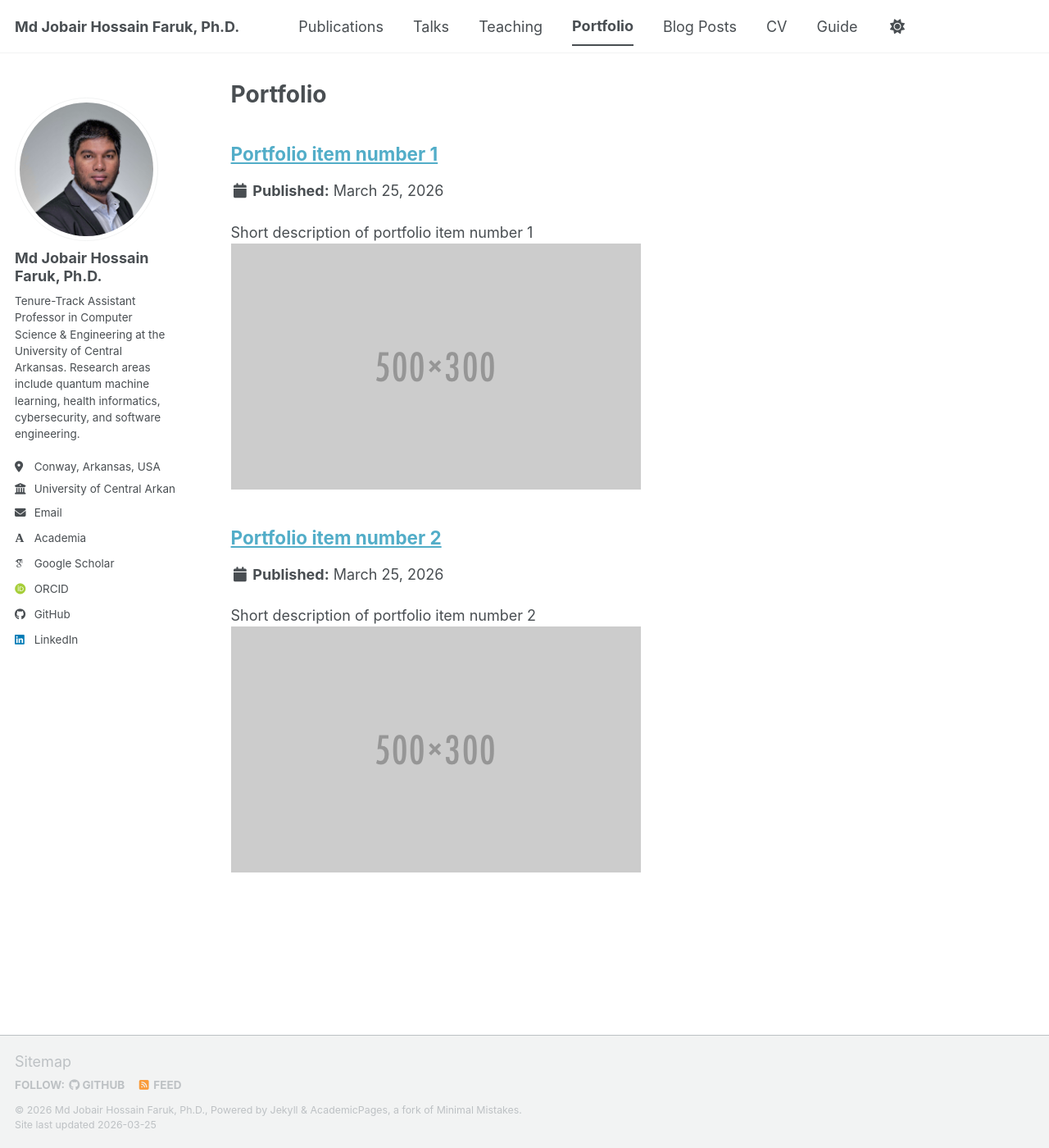
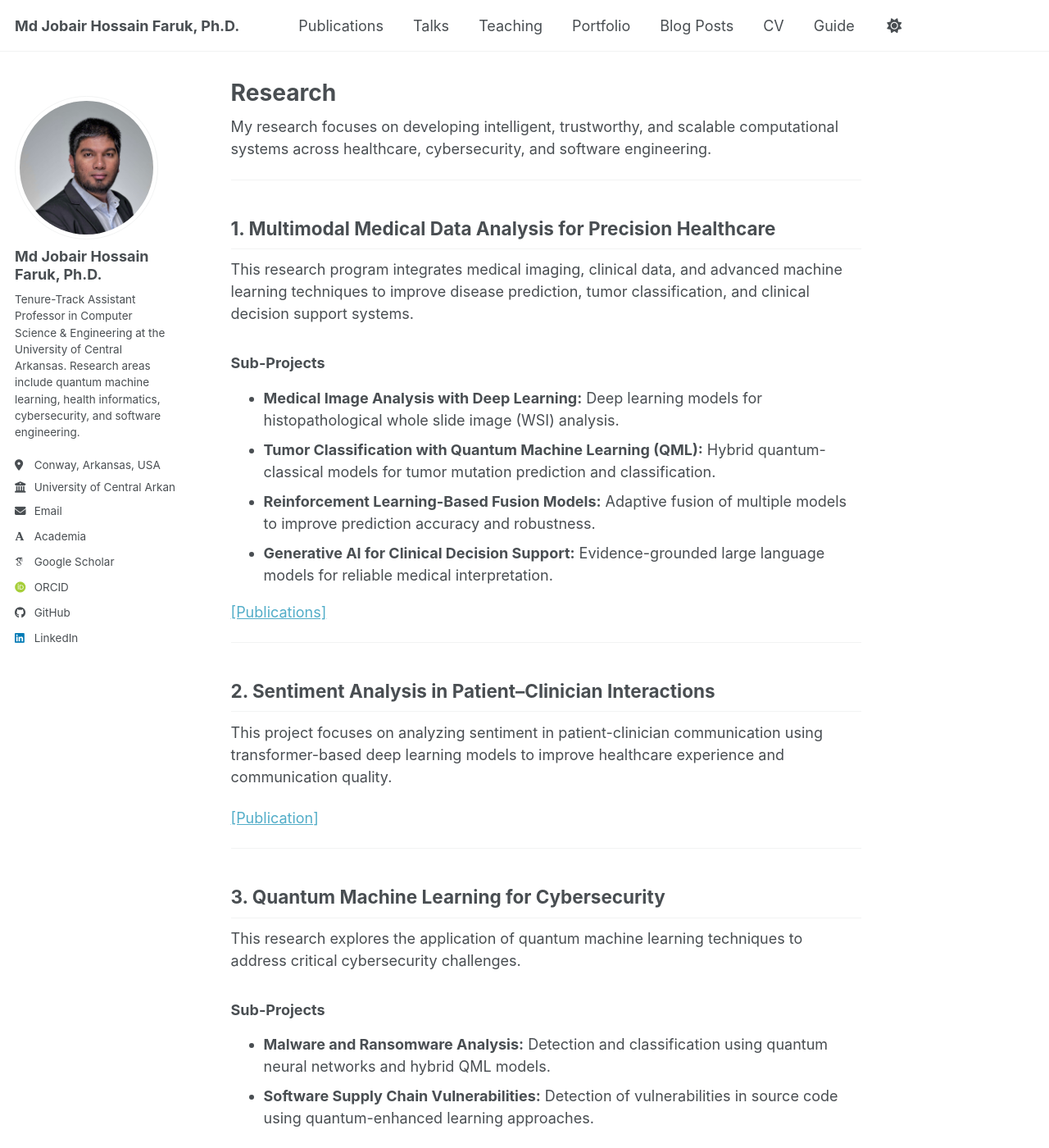
Before and after one commit to jobair-hossain/jobair-hossain.github.io, a Jekyll site: the page built from _pages/portfolio.html, in a window 1280 px wide and 1400 px high. Shown: the whole window at 82% size. Built offline with Jekyll 4.4.1, drawn with Linux system fonts in a browser that asks for light colours; some web fonts are replaced; a script bundle is joined from its source files by our own code; library files that are not in the unit come from our copies; some of the changed text lies outside the part shown.

Commit message:
Update research.html

```diff
--- a/_pages/portfolio.html
+++ b/_pages/portfolio.html
@@ -1,13 +1,94 @@
 ---
-layout: archive
-title: "Portfolio"
-permalink: /portfolio/
+layout: single
+title: "Research"
+permalink: /research/
 author_profile: true
 ---
 
-{% include base_path %}
+<p>My research focuses on developing intelligent, trustworthy, and scalable computational systems across healthcare, cybersecurity, and software engineering.</p>
 
+<hr />
 
-{% for post in site.portfolio %}
-  {% include archive-single.html %}
-{% endfor %}
+<h2>1. Multimodal Medical Data Analysis for Precision Healthcare</h2>
+
+<p>
+This research program integrates medical imaging, clinical data, and advanced machine learning techniques to improve disease prediction, tumor classification, and clinical decision support systems.
+</p>
+
+<h3>Sub-Projects</h3>
+
+<ul>
+  <li><strong>Medical Image Analysis with Deep Learning:</strong>
+  Deep learning models for histopathological whole slide image (WSI) analysis.</li>
+
+  <li><strong>Tumor Classification with Quantum Machine Learning (QML):</strong>
+  Hybrid quantum-classical models for tumor mutation prediction and classification.</li>
+
+  <li><strong>Reinforcement Learning-Based Fusion Models:</strong>
+  Adaptive fusion of multiple models to improve prediction accuracy and robustness.</li>
+
+  <li><strong>Generative AI for Clinical Decision Support:</strong>
+  Evidence-grounded large language models for reliable medical interpretation.</li>
+</ul>
+
+<p>
+<a href="#">[Publications]</a>
+</p>
+
+<hr />
+
+<h2>2. Sentiment Analysis in Patient–Clinician Interactions</h2>
+
+<p>
+This project focuses on analyzing sentiment in patient-clinician communication using transformer-based deep learning models to improve healthcare experience and communication quality.
+</p>
+
+<p>
+<a href="https://ieeexplore.ieee.org/abstract/document/11367613" target="_blank">[Publication]</a>
+</p>
+
+<hr />
+
+<h2>3. Quantum Machine Learning for Cybersecurity</h2>
+
+<p>
+This research explores the application of quantum machine learning techniques to address critical cybersecurity challenges.
+</p>
+
+<h3>Sub-Projects</h3>
+
+<ul>
+  <li><strong>Malware and Ransomware Analysis:</strong>
+  Detection and classification using quantum neural networks and hybrid QML models.</li>
+
+  <li><strong>Software Supply Chain Vulnerabilities:</strong>
+  Detection of vulnerabilities in source code using quantum-enhanced learning approaches.</li>
+</ul>
+
+<p>
+<a href="#">[Publications]</a>
+</p>
+
+<hr />
+
+<h2>4. Blockchain for Secure Healthcare Infrastructure</h2>
+
+<p>
+This project investigates blockchain-based architectures for secure, decentralized, and privacy-preserving healthcare data management systems, including remote patient monitoring.
+</p>
+
+<p>
+<a href="#">[Publications]</a>
+</p>
+
+<hr />
+
+<h2>5. Non-Invasive Human Hygiene Monitoring using Machine Learning</h2>
+
+<p>
+An IoT-based framework for non-invasive human hygiene monitoring using machine learning techniques, contributing to intelligent health informatics systems.
+</p>
+
+<p>
+<a href="https://ieeexplore.ieee.org/abstract/document/9874545" target="_blank">[Publication]</a>
+</p>
```
